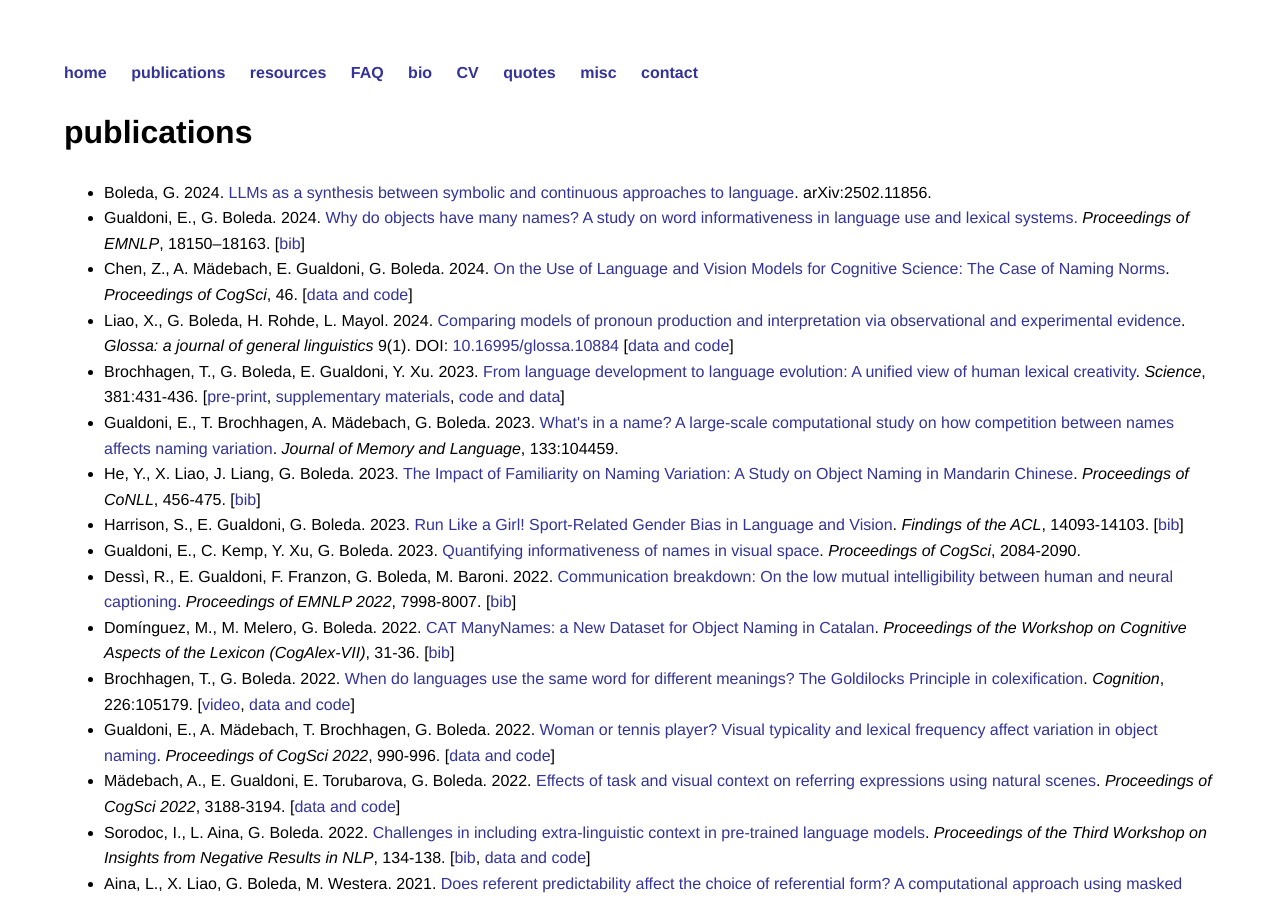
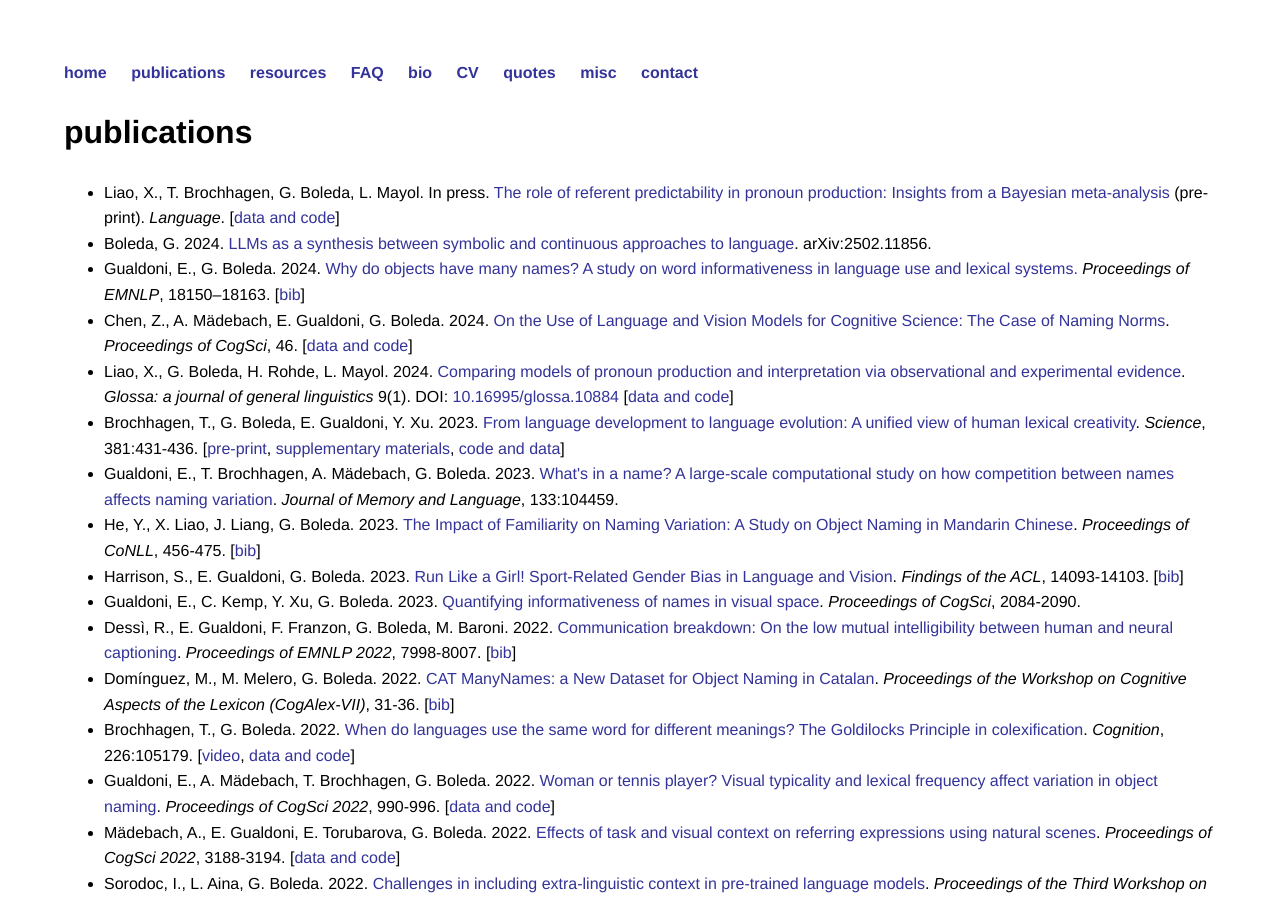
Before and after one commit to gboleda/gboleda.github.io, a Jekyll site: the page built from pubs/index.html, in a window 1280 px wide and 900 px high. Built offline with Jekyll 4.4.1, drawn with Linux system fonts in a browser that asks for light colours.

Commit message:
fixes to pubs

```diff
--- a/pubs/index.html
+++ b/pubs/index.html
@@ -16,6 +16,12 @@ title: publications
     <h2>in preparation / forthcoming</h2>
     -->
 <ul>
+  <li>Liao, X., T. Brochhagen, G. Boleda, L. Mayol. In press.
+    <a href="2025-liao-referent-predictability-meta-analysis.pdf">The role of referent predictability in pronoun production: Insights from a Bayesian meta-analysis</a> (pre-print).
+    <i>Language</i>.
+    [<a href="https://osf.io/qyahc/">data and code</a>]
+  </li>
+
   <li>Boleda, G. 2024.
     <a href="https://arxiv.org/pdf/2502.11856">LLMs as a synthesis between symbolic and continuous approaches to language</a>.
     arXiv:2502.11856.
@@ -590,7 +596,7 @@ title: publications
   </li>
 
   <li>Badia, T., G. Boleda, C. Colominas, M. Garmendia, A. González, M. Quixal. 2002.
-    <a href="upfbt3.pdf">Eines de lingüística computacional per a la traducció: corpus paral·lels anotats.</a>
+    <a href="2002-banctrad-cat.pdf">Eines de lingüística computacional per a la traducció: corpus paral·lels anotats.</a>
     <i>Proceedings of the 2nd International Conference on Specialized Translation</i>,
     Barcelona, Spain, 129-137. ISBN: 84-477-0820-9
   </li>
```
Also changed, not shown: 2 other files.
